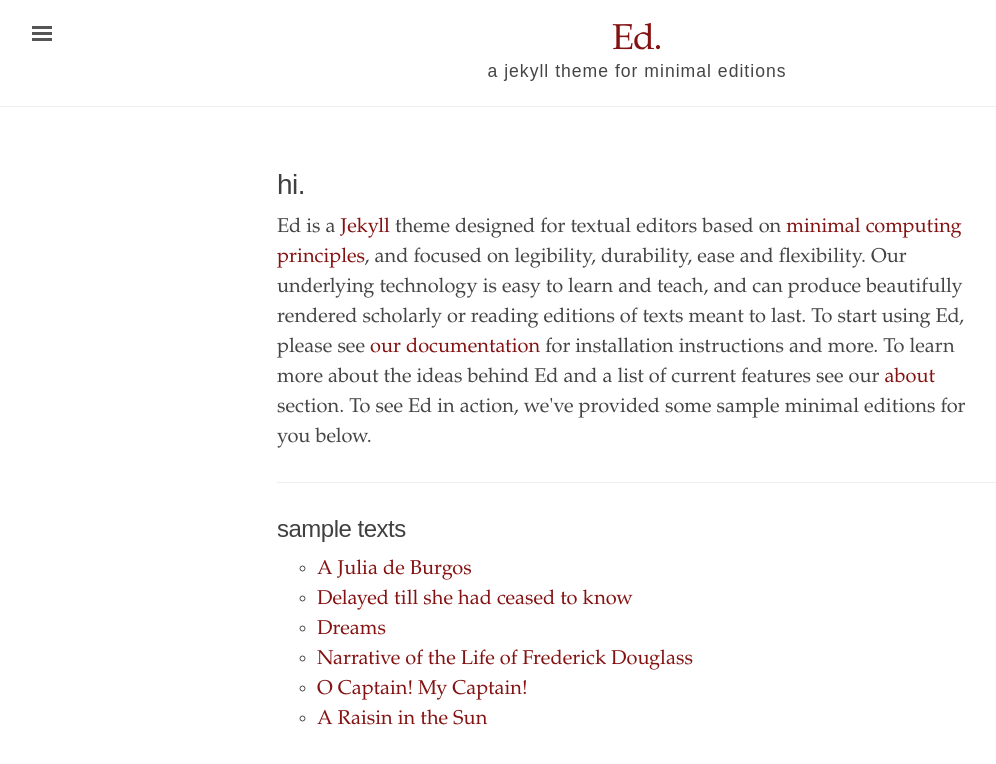
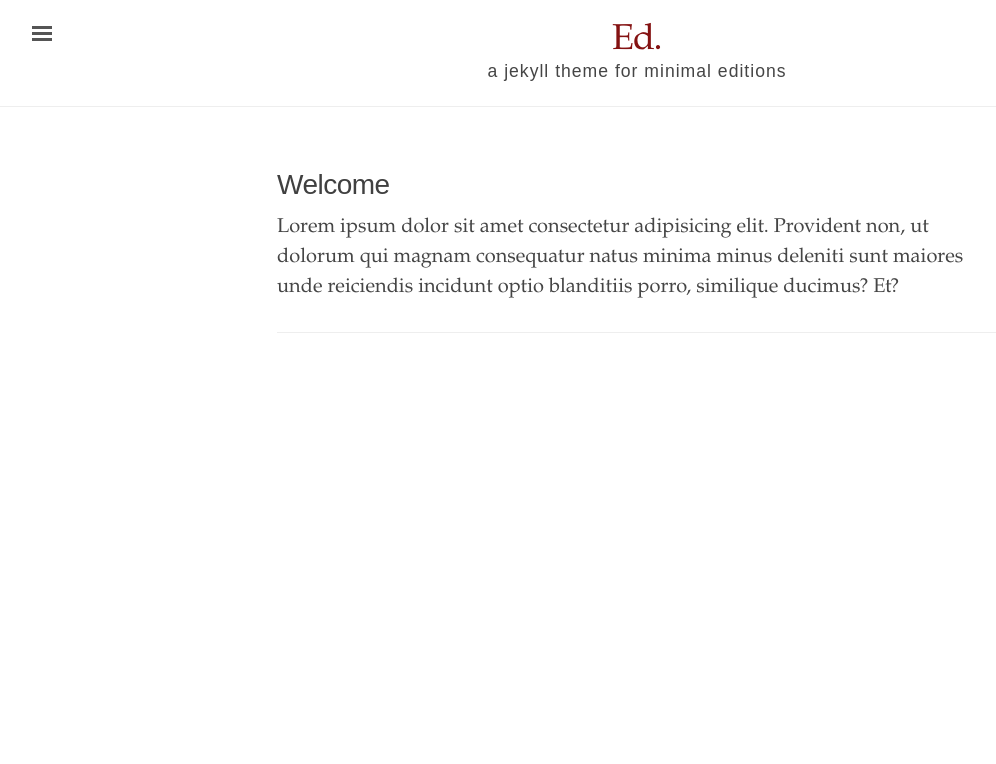
Before and after one commit to digbmc/moriscos-daimel, a Jekyll site: the page built from index.html, in a window 1280 px wide. Shown: the top 764 px of the page, without its empty margins (3-999 px from the left). Built offline with Jekyll 4.4.1, drawn with Linux system fonts in a browser that asks for light colours.

Commit message:
Basic homepage set up (no links yet).

```diff
--- a/Gemfile
+++ b/Gemfile
@@ -4,3 +4,5 @@
 gem "html-proofer"
 gem "kramdown-parser-gfm"
 gem "webrick", "~> 1.7"
+gem "csv"
+gem "base64"
--- a/index.html
+++ b/index.html
@@ -3,22 +3,15 @@
 title: "Ed."
 ---
 <div class="introduction">
-  <h1>hi.</h1>
+  <h1>Welcome</h1>
 
 <p>
-  Ed is a <a href="https://jekyllrb.com/" target="_blank">Jekyll</a> theme designed for textual
-  editors based on <a href="http://go-dh.github.io/mincomp/">minimal computing principles</a>, and
-  focused on legibility, durability, ease and flexibility. Our underlying technology is easy to
-  learn and teach, and can produce beautifully rendered scholarly or reading editions of texts meant
-  to last. To start using Ed, please see <a href="{{ site.baseurl }}/documentation/">our
-  documentation</a> for installation instructions and more. To learn more about the ideas behind Ed
-  and a list of current features see our <a href="{{ site.baseurl }}/about/">about</a> section. To
-  see Ed in action, we've provided some sample minimal editions for you below.
+  Lorem ipsum dolor sit amet consectetur adipisicing elit. Provident non, ut dolorum qui magnam consequatur natus minima minus deleniti sunt maiores unde reiciendis incidunt optio blanditiis porro, similique ducimus? Et?
 </p>
 </div>
 
 <hr>
-
+<!--
 <div class="toc">
   <h2>sample texts</h2>
   <ul class="texts">
@@ -32,3 +25,4 @@
   {% endfor %}
   </ul>
 </div>
+-->
```
